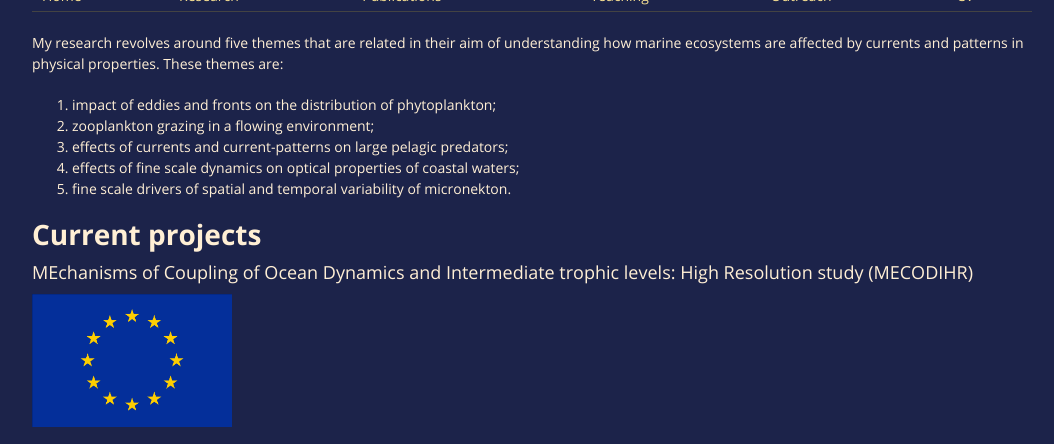
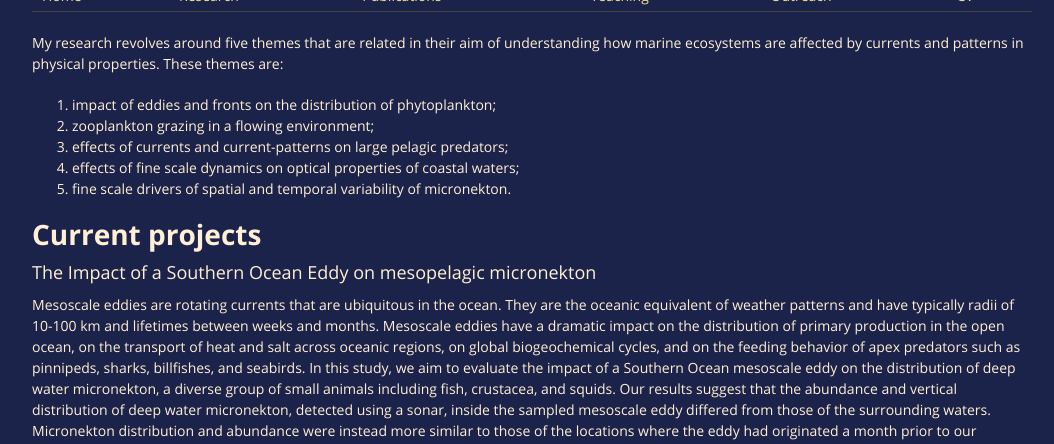
Before and after one commit to AliceDellaPenna/alicedellapenna.github.io, a Jekyll site: the page built from research.md, in a window 1280 px wide and 1400 px high, scrolled down 254 px. Shown: the top 444 px of the window, without its empty margins (108-1162 px from the left). Built offline with Jekyll 4.4.1, drawn with Linux system fonts in a browser that asks for light colours; the repository's description, which GitHub fills in, is left out; some of the changed text lies outside the part shown.

Commit message:
Update research.md

```diff
--- a/research.md
+++ b/research.md
@@ -15,10 +15,19 @@ My research revolves around five themes that are related in their aim of underst
 5. fine scale drivers of spatial and temporal variability of micronekton.
 
 
-
 **Current projects**
 ==========================
 
+### The Impact of a Southern Ocean Eddy on mesopelagic micronekton
+
+Mesoscale eddies are rotating currents that are ubiquitous in the ocean. They are the oceanic equivalent of weather patterns and have typically radii of 10-100 km and lifetimes between weeks and months. Mesoscale eddies have a dramatic impact on the distribution of primary production in the open ocean, on the transport of heat and salt across oceanic regions, on global biogeochemical cycles, and on the feeding behavior of apex predators such as pinnipeds, sharks, billfishes, and seabirds. In this study, we aim to evaluate the impact of a Southern Ocean mesoscale eddy on the distribution of deep water micronekton, a diverse group of small animals including fish, crustacea, and squids. Our results suggest that the abundance and vertical distribution of deep water micronekton, detected using a sonar, inside the sampled mesoscale eddy differed from those of the surrounding waters. Micronekton distribution and abundance were instead more similar to those of the locations where the eddy had originated a month prior to our sampling. Our results suggest that mesoscale eddies can maintain their biological characteristics from its source waters creating a unique habitat compared to its surrounding waters.
+
+<img src="images/SOeddy.png" alt="drawing" width="1270"/>
+_Example of an echogram collected in the North Atlantic. Different colors indicate differences in the intensity of sound reflected by organisms such as zooplankton and micronketon near the surface and in deep scattering layers (~ 400 m). This echogram was collected during transit from an eddy core (left side of the plot) through the periphery and then out in ambient waters. On the right, example of myctophid (lanternfish) collected during a mid-water trawl._
+
+
+**Past projects**
+==========================
 
 ### MEchanisms of Coupling of Ocean Dynamics and Intermediate trophic levels: High Resolution study (MECODIHR)
 
```
Also changed, not shown: other parts of research.md (+0 -3 lines).
